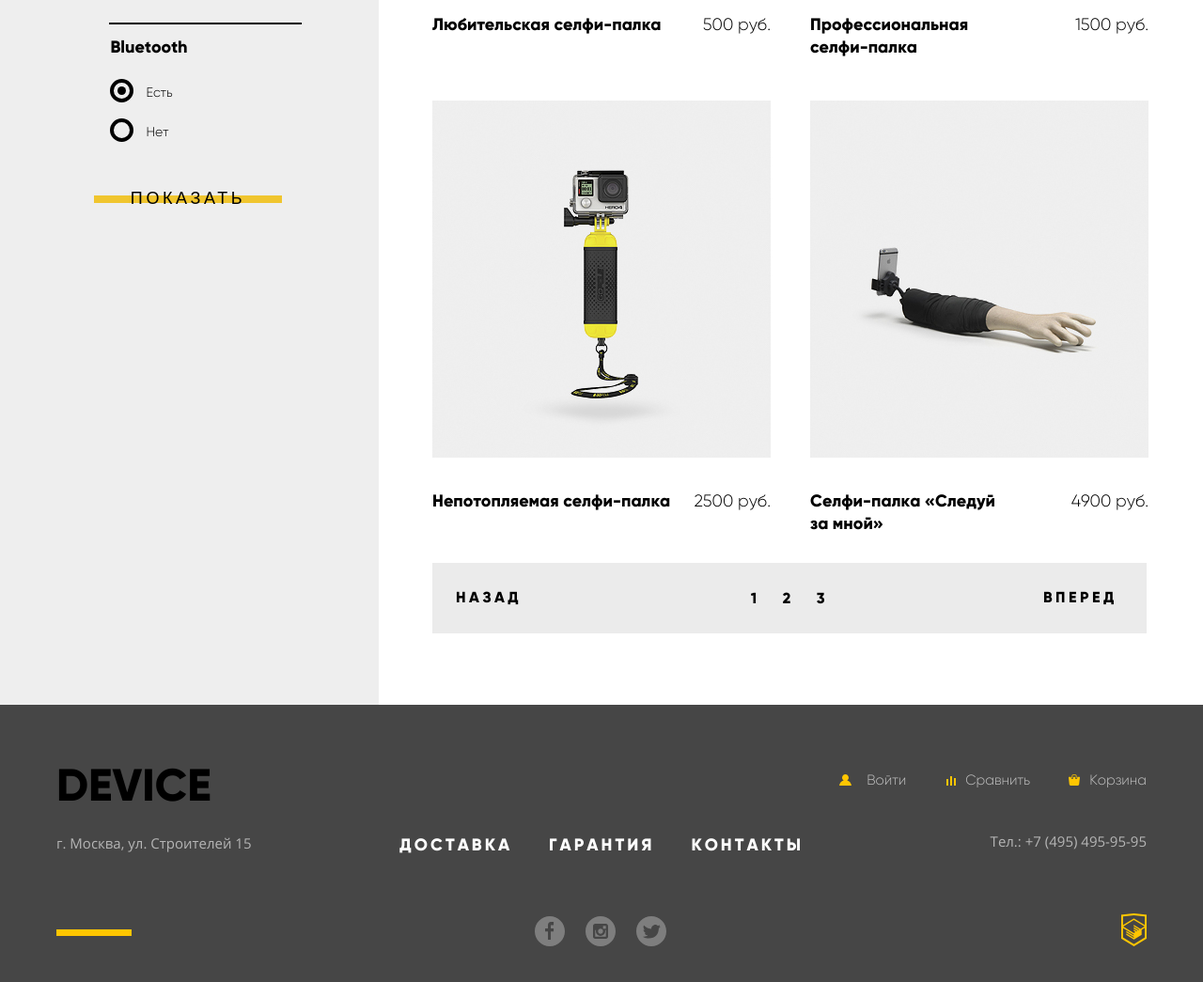
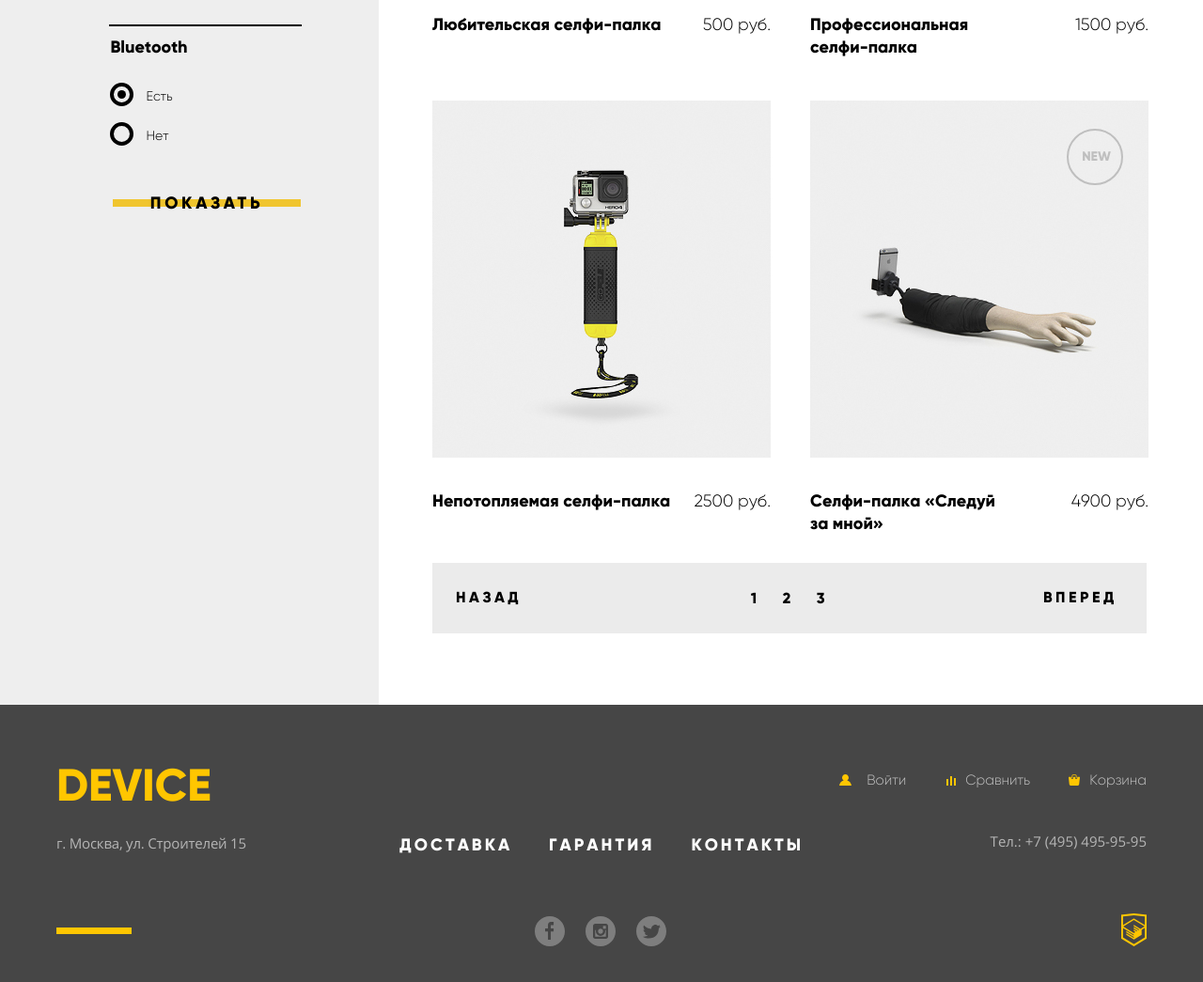
Before and after one commit to aadevaza/device, a website built with Parcel: page catalog.html in a window 1280 px wide. Shown: the part 943-1988 px from the top of the page at 94% size. Built offline with nearby package versions, Linux system fonts and the light colour scheme; a web font is replaced by a local one.

Commit message:
pixelperfect

```diff
--- a/catalog.html
+++ b/catalog.html
@@ -12,7 +12,7 @@
 
 <body>
     <header class="header wrapper">
-        <a href="" class="header__logo">
+        <a href="index.html" class="header__logo">
           <img src="img/logo.png" width="163" height="36" alt="Логотип магазина Device">
         </a>
         <div class="flex-header">
@@ -168,8 +168,8 @@
                             <p class="catalog-types__text">2500 руб.</p>
                         </div>
                     </article>
-                    <article class="catalog-types__item">
-                        <img class="catalog-types__img" src="img/item-4.jpg" alt="Сельфи палка за 4900 рублей">
+                    <article class="catalog-types__item catalog-types__item--new">
+                        <img class="catalog-types__img catalog-types__img--new" src="img/item-4.jpg" alt="Сельфи палка за 4900 рублей">
                         <div class="catalog-types__box">
                             <a class="catalog-types__link">Селфи-палка «Следуй за мной»</a>
                             <p class="catalog-types__text">4900 руб.</p>
--- a/css/style.css
+++ b/css/style.css
@@ -1014,24 +1014,41 @@ iframe {
 }
 
 .address {
-	margin-top: 34px;
+	margin-top: 52px;
 	width: 360px;
 }
 
-.address__title {
+.address__title a{
 	font-size: 48px;
 	color: #ffc600;
 	position: relative;
-	margin-bottom: 34px;
-}
-
-.address__title::after {
+}
+
+.address__title {
+	margin-bottom: 27px;
+}
+
+
+.address__title:hover a {
+    opacity: 0.6;
+}
+
+.address__title:active a {
+    opacity: 0.3;
+}
+
+.address__text {
+    position: relative;
+	letter-spacing: -0.2px;
+}
+
+.address__text::before {
     content: "";
     width: 80px;
     height: 7px;
     background-color: #ffc600;
     position: absolute;
-	top: 165px;
+    top: 105px;
     left: 0;
 }
 
@@ -1337,7 +1354,7 @@ iframe {
 }
 
 .filter__box:nth-of-type(2) {
-	margin-top: 20px;
+	margin-top: 22px;
 }
 
 .filter__title {
@@ -1345,7 +1362,7 @@ iframe {
 	font-weight: bold;
 	width: 205px;
 	border-top: 2px solid black;
-	padding-top: 12px;
+	padding-top: 10px;
 }
 
 .filter__range-scale {
@@ -1422,7 +1439,7 @@ iframe {
 
 .filter__option {
 	list-style: none;
-	margin-top: 0;
+	margin-top: 4px;
 }
 
 .filter__option-checkbox label {
@@ -1535,13 +1552,15 @@ iframe {
 	display: inline-block;
 	padding: 9px 5px;
 	font-size: 18px;
-	font-family: "gilroyextrabold", "arial", sans-serif;
+	font-family: "gilroy", "arial", sans-serif;
+    font-weight: bold;
 	vertical-align: top;
 	text-align: center;
 	color: #000;
 	text-transform: uppercase;
 	text-decoration: none;
 	letter-spacing: 3.6px;
+	margin-left: 20px;
 }
 
 .filter-button::before {
@@ -1610,6 +1629,32 @@ iframe {
 
 .catalog-types__text {
 	margin: 0;
+}
+
+.catalog-types__item--new {
+	position: relative;
+}
+
+.catalog-types__item--new::before {
+	content: "";
+	z-index: 111;
+	position: absolute;
+	width: 60px;
+	height: 60px;
+	border: 2px solid #bfbfbf;
+	border-radius: 50%;
+	top: 30px;
+	right: 27px;
+}
+
+.catalog-types__item--new::after{
+	content: "NEW";
+	position: absolute;
+	top: 48px;
+	right: 40px;
+	font-size: 14px;
+	font-weight: bold;
+	color: #bfbfbf;
 }
 
 .filter {
```
Also changed, not shown: index.html (+1 -1 lines). Lines whose indentation alone changed are shown as unchanged.
